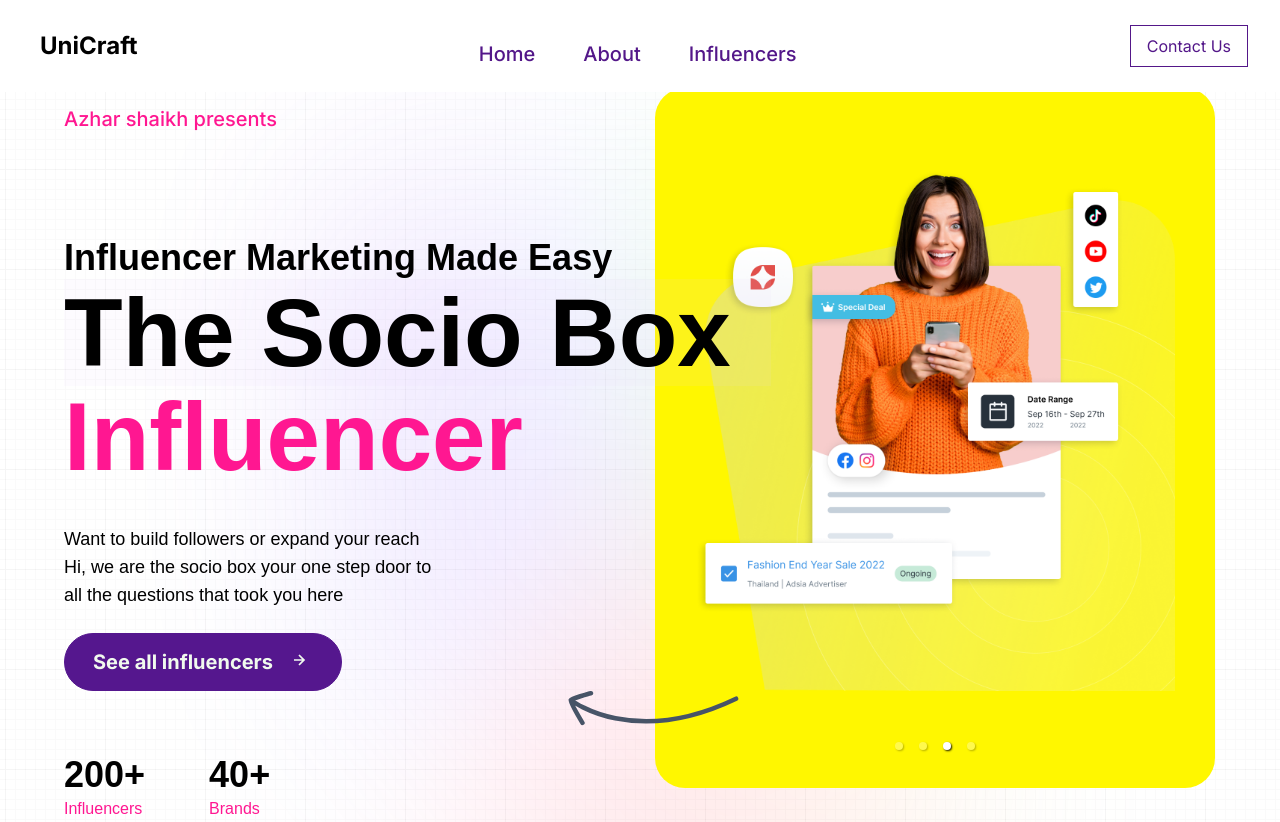
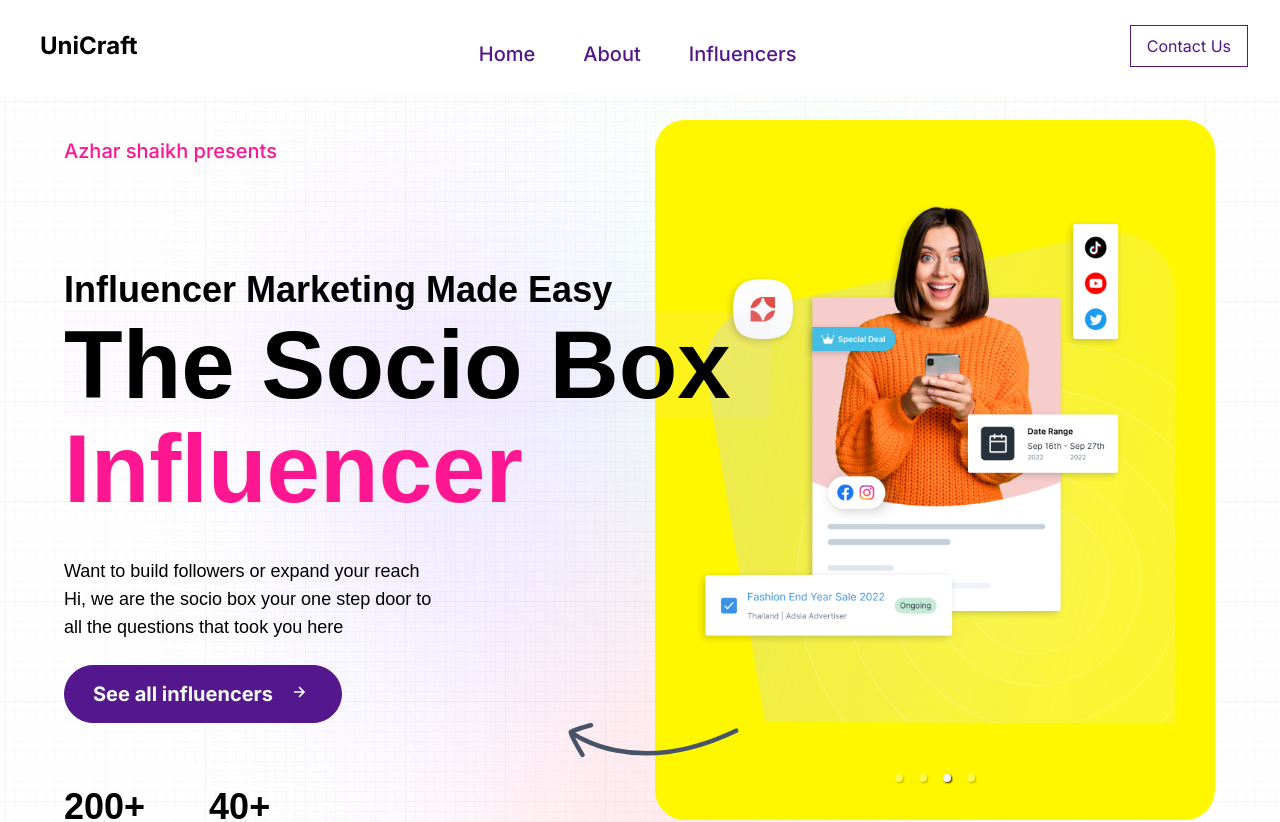
Before and after one commit to crocmons/sociobox-ui, a Next.js app: page / in a window 1280 px wide. Shown: the top 822 px of the page. Built offline with nearby package versions, Linux system fonts and the light colour scheme.

Commit message:
fix issues

```diff
--- a/components/HeroSection.tsx
+++ b/components/HeroSection.tsx
@@ -27,7 +27,7 @@ const HeroSection = () => {
   return (
     <section
     id='home'
-    className='w-full flex xl:flex-row flex-col justify-center min-h-screen gap-10 xl:max-w-[1440px] mt-6 md:mt-16 mx-auto '
+    className='w-full flex xl:flex-row flex-col justify-center min-h-screen gap-10 xl:max-w-[1440px] mt-6 md:mt-24 mx-auto '
     >
    <div className="relative xl:w-2/5 flex flex-col justify-center items-start w-full max-xl:padding-x mt-24 md:mt-0">
     <p className='text-xl font-medium text-[#FF1791]'>Azhar shaikh presents</p>
```
